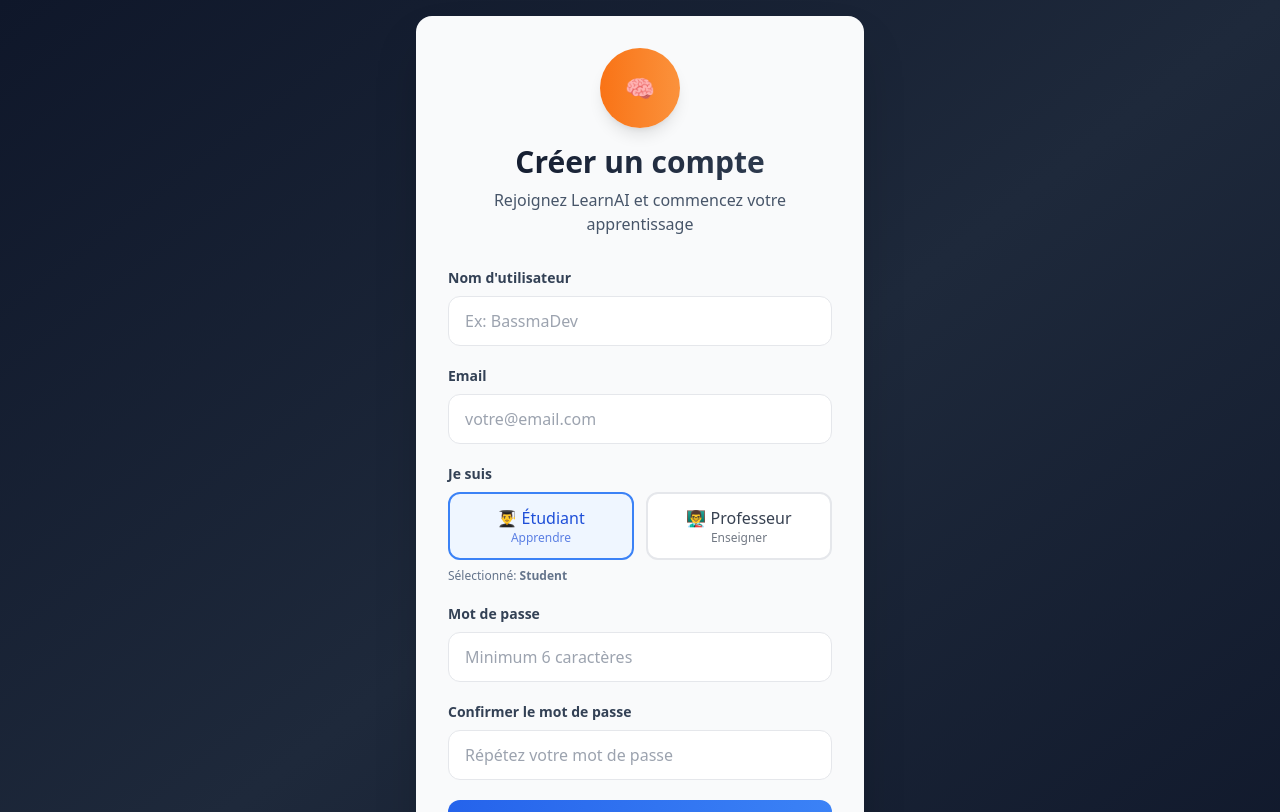
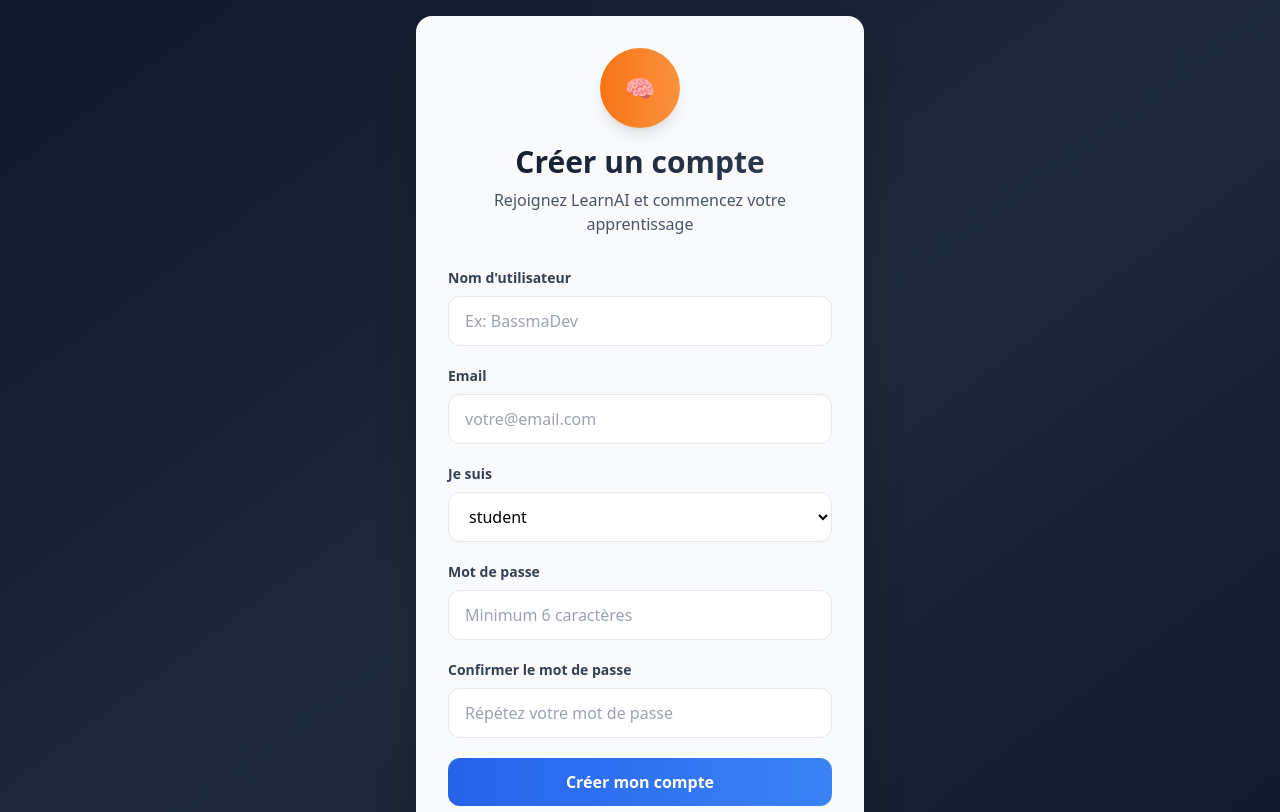
Before and after one commit to ilhamAmgoun200/AI_Educative, a React (Create React App) app in the folder ai-learning-frontend/: page /signup in a window 1280 px wide. Shown: the top 812 px of the page. Built offline with nearby package versions, Linux system fonts and the light colour scheme.

Commit message:
correction sign up

```diff
--- a/ai-learning-frontend/src/pages/Signup.jsx
+++ b/ai-learning-frontend/src/pages/Signup.jsx
@@ -1,18 +1,17 @@
-import React, { useState, useContext } from "react";
+
+import React, { useState } from "react";
 import { Link, useNavigate } from "react-router-dom";
 import { register } from "../api/auth";
-import { AuthContext } from "../contexts/authContext"; // IMPORT AJOUTÉ
 
 export default function Signup() {
   const navigate = useNavigate();
-  const { loginUser } = useContext(AuthContext); // UTILISATION DU CONTEXTE
 
   const [formData, setFormData] = useState({
     username: "",
     email: "",
     password: "",
     confirmPassword: "",
-    role: "student", // Défaut corrigé à "student"
+    role: "student",
   });
 
   const [isLoading, setIsLoading] = useState(false);
@@ -68,7 +67,6 @@ export default function Signup() {
   const handleSubmit = async (e) => {
     e.preventDefault();
     setError("");
-    setSuccessMessage("");
 
     if (!validateForm()) {
       return;
@@ -77,29 +75,24 @@ export default function Signup() {
     setIsLoading(true);
 
     try {
-      console.log("🔄 Inscription en cours avec rôle:", formData.role);
-
-      // Appel à l'API d'inscription
-      const authData = await register(
+      await register(
         formData.username,
         formData.email,
         formData.password,
         formData.role
       );
 
-      console.log("✅ Inscription réussie:", authData);
 
-      // CONNEXION AUTOMATIQUE APRÈS INSCRIPTION
-      if (authData && authData.jwt && authData.user) {
-        setSuccessMessage(`Compte ${formData.role} créé avec succès ! Connexion automatique...`);
+      setSuccessMessage("Compte créé avec succès ! Redirection vers la page de connexion...");
 
-        // Utiliser le AuthContext pour connecter l'utilisateur
-        // Cela déclenchera la redirection automatique selon le rôle
-        loginUser(authData);
-      } else {
-        throw new Error("Données d'authentification manquantes");
-      }
 
+      setTimeout(() => {
+        navigate("/login", {
+          state: {
+            message: "Votre compte a été créé avec succès. Veuillez vous connecter."
+          }
+        });
+      }, 2000);
     } catch (err) {
       console.error("Erreur lors de l'inscription :", err.response?.data || err.message);
 
@@ -166,7 +159,7 @@ export default function Signup() {
               )}
             </div>
 
-            {/* Email */}
+
             <div className="space-y-2">
               <label htmlFor="email" className="block text-sm font-semibold text-slate-700">
                 Email
@@ -188,46 +181,22 @@ export default function Signup() {
               )}
             </div>
 
-            {/* Sélection du rôle - AMÉLIORÉ */}
+
             <div className="space-y-2">
               <label htmlFor="role" className="block text-sm font-semibold text-slate-700">
                 Je suis
               </label>
-              <div className="grid grid-cols-2 gap-3">
-                <button
-                  type="button"
-                  onClick={() => setFormData(prev => ({ ...prev, role: "student" }))}
-                  className={`p-3 border-2 rounded-xl text-center transition-all duration-200 ${
-                    formData.role === "student"
-                      ? "border-blue-500 bg-blue-50 text-blue-700"
-                      : "border-gray-200 bg-white text-gray-700 hover:border-gray-300"
-                  }`}
-                >
-                  <div className="font-medium">👨‍🎓 Étudiant</div>
-                  <div className="text-xs opacity-70">Apprendre</div>
-                </button>
-                <button
-                  type="button"
-                  onClick={() => setFormData(prev => ({ ...prev, role: "teacher" }))}
-                  className={`p-3 border-2 rounded-xl text-center transition-all duration-200 ${
-                    formData.role === "teacher"
-                      ? "border-green-500 bg-green-50 text-green-700"
-                      : "border-gray-200 bg-white text-gray-700 hover:border-gray-300"
-                  }`}
-                >
-                  <div className="font-medium">👨‍🏫 Professeur</div>
-                  <div className="text-xs opacity-70">Enseigner</div>
-                </button>
-              </div>
-              <input
-                type="hidden"
+              <select
+                id="role"
                 name="role"
                 value={formData.role}
+                onChange={handleChange}
+                className="w-full px-4 py-3 bg-white border border-gray-200 rounded-xl focus:ring-2 focus:ring-blue-500 focus:border-blue-500 transition-all duration-200"
                 required
-              />
-              <p className="text-xs text-slate-500 mt-1">
-                Sélectionné: <span className="font-semibold capitalize">{formData.role}</span>
-              </p>
+              >
+                <option value="student">student</option>
+                <option value="teacher">teacher</option>
+              </select>
             </div>
 
             {/* Mot de passe */}
@@ -302,7 +271,7 @@ export default function Signup() {
                   Création du compte...
                 </div>
               ) : (
-                `Créer mon compte ${formData.role === 'teacher' ? 'professeur' : 'étudiant'}`
+                "Créer mon compte"
               )}
             </button>
           </form>
```
